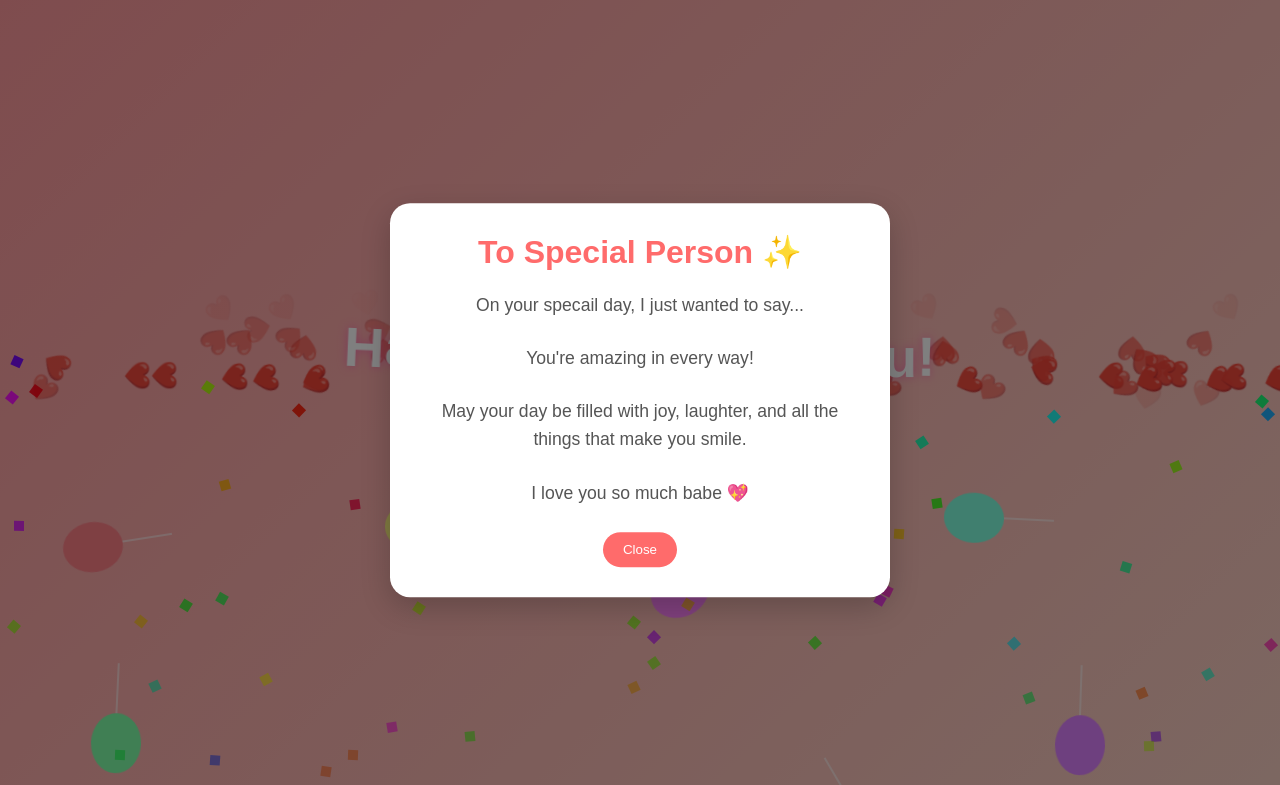
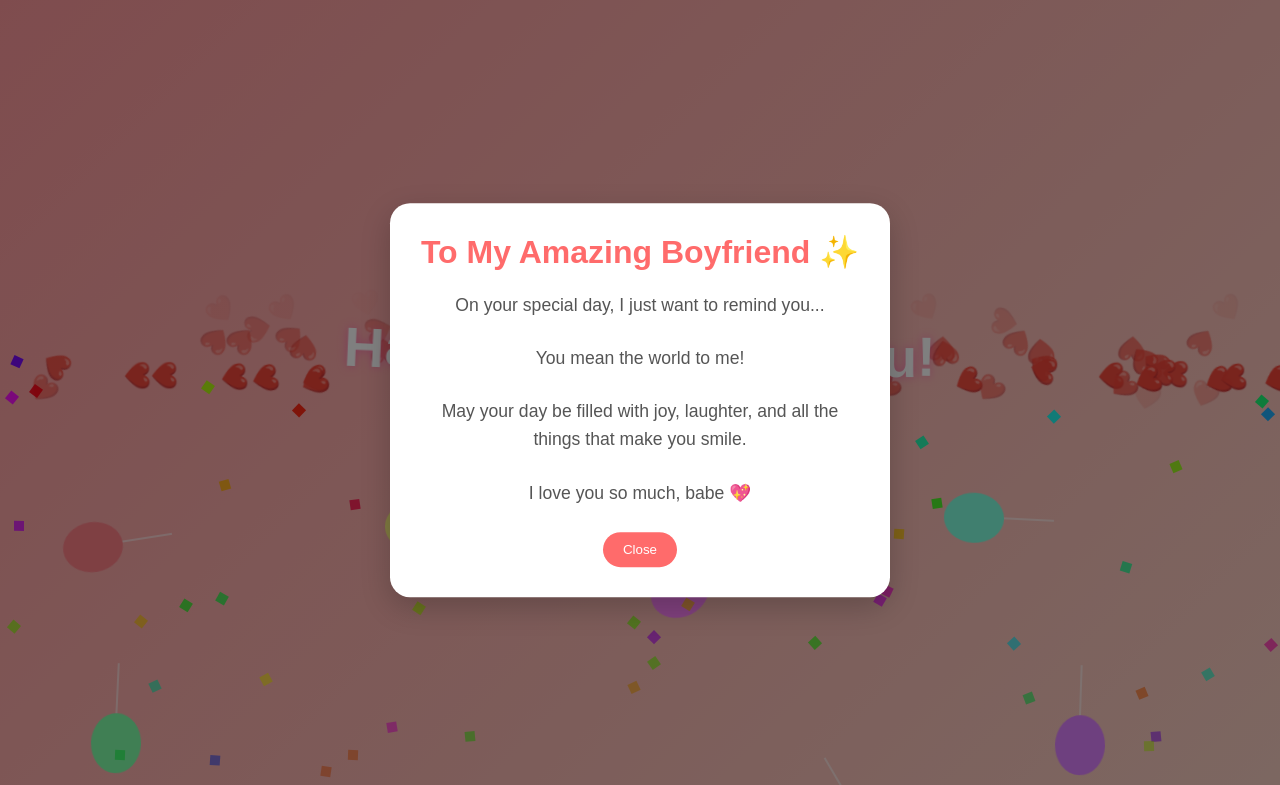
Before and after one commit to sok-neang/For_You, a plain HTML site: page index.html in a window 1280 px wide. Both pictures are taken after a click on the button "Click here". Shown: the top 785 px of the page. Drawn offline with Linux system fonts and the light colour scheme.

Commit message:
Add files via upload

```diff
--- a/index.html
+++ b/index.html
@@ -15,11 +15,11 @@
 
     <div class="overlay" id="overlay"></div>
     <div class="card" id="card">
-      <h2>To Special Person ✨</h2>
-      <p>On your specail day, I just wanted to say...</p>
-      <p>You're amazing in every way!</p>
+      <h2>To My Amazing Boyfriend ✨</h2>
+      <p>On your special day, I just want to remind you...</p>
+      <p>You mean the world to me!</p>
       <p>May your day be filled with joy, laughter, and all the things that make you smile.</p>
-      <p>I love you so much babe 💖</p>
+      <p>I love you so much, babe 💖</p>
       <button class="card-close" id="closeBtn">Close</button>
     </div>
 
```
